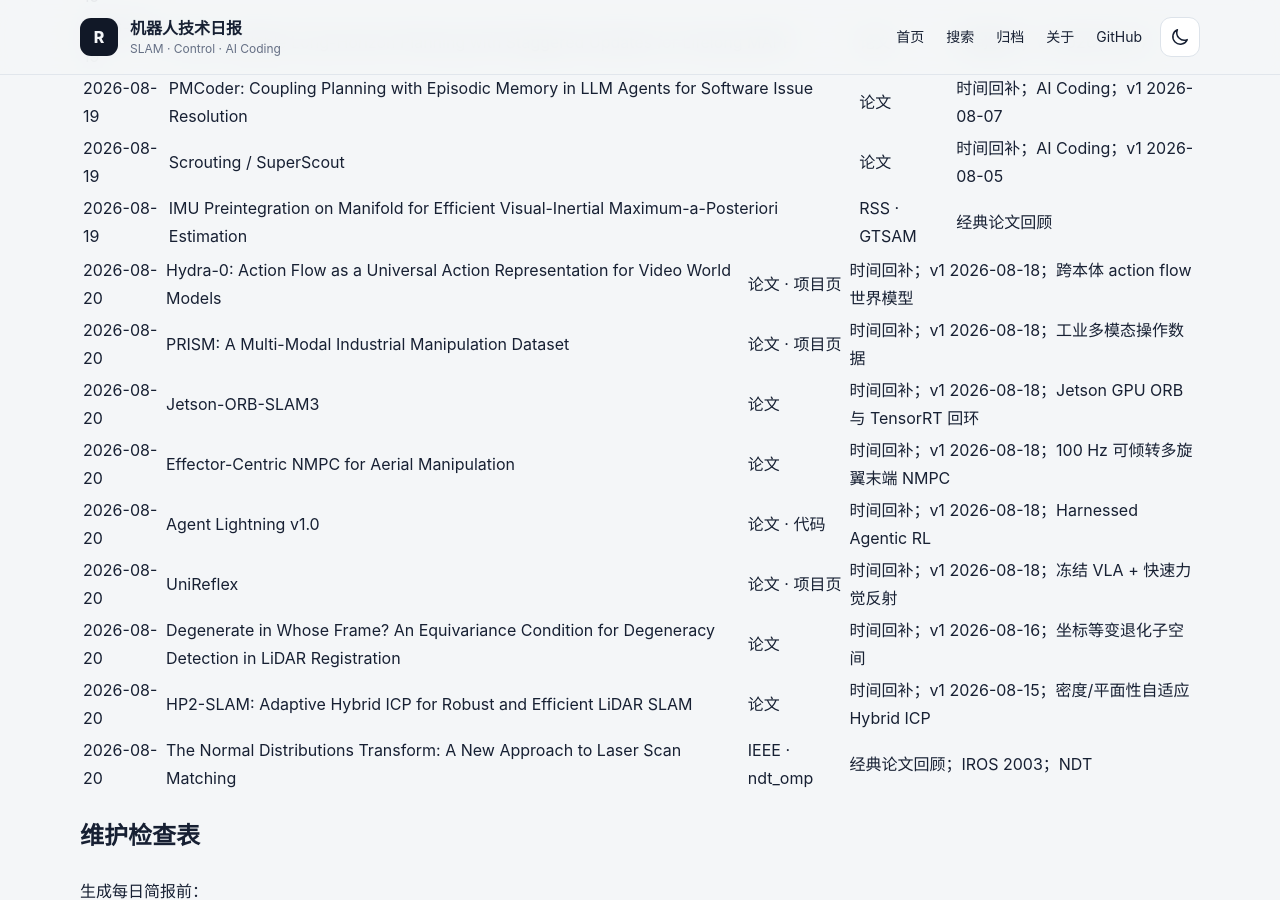
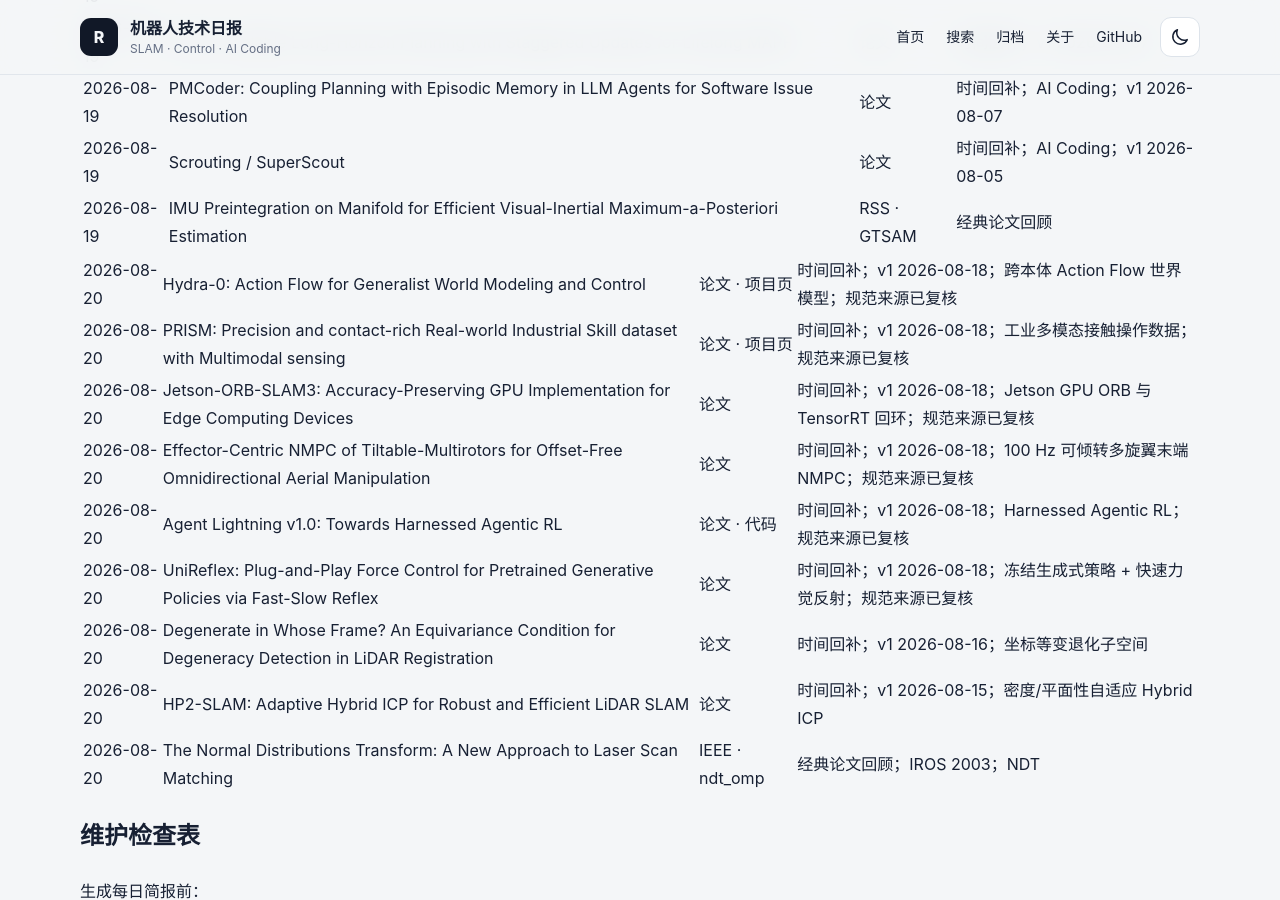
Before and after one commit to helywin/daily, a Jekyll site: the page built from robotics-brief-covered-items.md, in a window 1280 px wide and 900 px high, scrolled down 22579 px. Built offline with Jekyll 4.4.1, drawn with Linux system fonts in a browser that asks for light colours; our own code applies the rules of GitHub Pages for plain Markdown files; some of the changed text lies outside the part shown.

Commit message:
docs: update robotics brief coverage index for 2026-08-20

```diff
--- a/robotics-brief-covered-items.md
+++ b/robotics-brief-covered-items.md
@@ -36,7 +36,7 @@
 >
 > 2026-08-19 新增 8 条主动态与 1 条经典论文回顾，共 361 条。
 >
-> 2026-08-20 新增 8 条主动态与 1 条经典论文回顾，共 370 条。
+> 2026-08-20 新增 8 条主动态与 1 条经典论文回顾，共 370 条；随后重新核验 arXiv 8 月 19 日公开列表并校正 6 条规范标题/来源，统计数不变。
 
 ## 已核验条目
 
@@ -407,12 +407,12 @@
 | 2026-08-19 | Scrouting / SuperScout | [论文](https://arxiv.org/abs/2608.04804) | 时间回补；AI Coding；v1 2026-08-05 |
 | 2026-08-19 | IMU Preintegration on Manifold for Efficient Visual-Inertial Maximum-a-Posteriori Estimation | [RSS](https://www.roboticsproceedings.org/rss11/p06.html) · [GTSAM](https://github.com/borglab/gtsam) | 经典论文回顾 |
 
-| 2026-08-20 | Hydra-0: Action Flow as a Universal Action Representation for Video World Models | [论文](https://arxiv.org/abs/2608.14862) · [项目页](https://nvidia-isaac.github.io/video_to_data/hydra-0/) | 时间回补；v1 2026-08-18；跨本体 action flow 世界模型 |
-| 2026-08-20 | PRISM: A Multi-Modal Industrial Manipulation Dataset | [论文](https://arxiv.org/abs/2608.14769) · [项目页](https://prism-dataset.github.io/) | 时间回补；v1 2026-08-18；工业多模态操作数据 |
-| 2026-08-20 | Jetson-ORB-SLAM3 | [论文](https://arxiv.org/abs/2608.14720) | 时间回补；v1 2026-08-18；Jetson GPU ORB 与 TensorRT 回环 |
-| 2026-08-20 | Effector-Centric NMPC for Aerial Manipulation | [论文](https://arxiv.org/abs/2608.14694) | 时间回补；v1 2026-08-18；100 Hz 可倾转多旋翼末端 NMPC |
-| 2026-08-20 | Agent Lightning v1.0 | [论文](https://arxiv.org/abs/2608.14473) · [代码](https://github.com/microsoft/agent-lightning) | 时间回补；v1 2026-08-18；Harnessed Agentic RL |
-| 2026-08-20 | UniReflex | [论文](https://arxiv.org/abs/2608.14372) · [项目页](https://unireflex.github.io/) | 时间回补；v1 2026-08-18；冻结 VLA + 快速力觉反射 |
+| 2026-08-20 | Hydra-0: Action Flow for Generalist World Modeling and Control | [论文](https://arxiv.org/abs/2608.18077) · [项目页](https://nvidia-isaac.github.io/video_to_data/hydra-0/) | 时间回补；v1 2026-08-18；跨本体 Action Flow 世界模型；规范来源已复核 |
+| 2026-08-20 | PRISM: Precision and contact-rich Real-world Industrial Skill dataset with Multimodal sensing | [论文](https://arxiv.org/abs/2608.17962) · [项目页](https://tengbo-yu.github.io/PRISM/) | 时间回补；v1 2026-08-18；工业多模态接触操作数据；规范来源已复核 |
+| 2026-08-20 | Jetson-ORB-SLAM3: Accuracy-Preserving GPU Implementation for Edge Computing Devices | [论文](https://arxiv.org/abs/2608.17874) | 时间回补；v1 2026-08-18；Jetson GPU ORB 与 TensorRT 回环；规范来源已复核 |
+| 2026-08-20 | Effector-Centric NMPC of Tiltable-Multirotors for Offset-Free Omnidirectional Aerial Manipulation | [论文](https://arxiv.org/abs/2608.17819) | 时间回补；v1 2026-08-18；100 Hz 可倾转多旋翼末端 NMPC；规范来源已复核 |
+| 2026-08-20 | Agent Lightning v1.0: Towards Harnessed Agentic RL | [论文](https://arxiv.org/abs/2608.17528) · [代码](https://github.com/microsoft/agent-lightning) | 时间回补；v1 2026-08-18；Harnessed Agentic RL；规范来源已复核 |
+| 2026-08-20 | UniReflex: Plug-and-Play Force Control for Pretrained Generative Policies via Fast-Slow Reflex | [论文](https://arxiv.org/abs/2608.17432) | 时间回补；v1 2026-08-18；冻结生成式策略 + 快速力觉反射；规范来源已复核 |
 | 2026-08-20 | Degenerate in Whose Frame? An Equivariance Condition for Degeneracy Detection in LiDAR Registration | [论文](https://arxiv.org/abs/2608.15532) | 时间回补；v1 2026-08-16；坐标等变退化子空间 |
 | 2026-08-20 | HP2-SLAM: Adaptive Hybrid ICP for Robust and Efficient LiDAR SLAM | [论文](https://arxiv.org/abs/2608.14996) | 时间回补；v1 2026-08-15；密度/平面性自适应 Hybrid ICP |
 | 2026-08-20 | The Normal Distributions Transform: A New Approach to Laser Scan Matching | [IEEE](https://ieeexplore.ieee.org/document/1249285/) · [ndt_omp](https://github.com/koide3/ndt_omp) | 经典论文回顾；IROS 2003；NDT |
```
